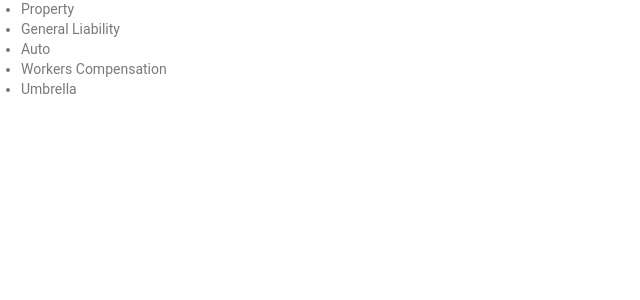
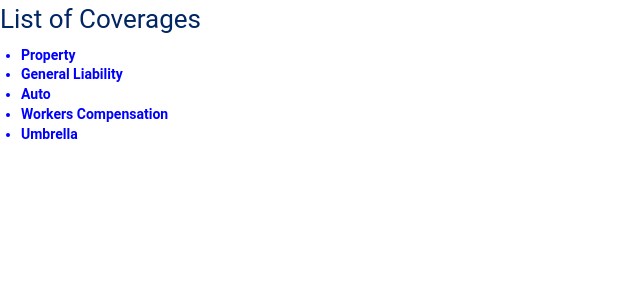
Before and after one commit to t4d-classes/react_07192021, a React (Create React App) app in the folder demo-app/: page / in a window 1280 px wide. Shown: the top 300 px of the page, without its empty margins (0-640 px from the left). Built offline with nearby package versions, Linux system fonts and the light colour scheme.

Commit message:
add code demos

```diff
--- a/demo-app/public/index.html
+++ b/demo-app/public/index.html
@@ -26,6 +26,7 @@
 
   <link href="styles/lm1.css" rel="stylesheet">
   <link href="styles/lm2.css" rel="stylesheet">
+  <link href="styles/app.css" rel="stylesheet">
 </head>
 
 <body>
--- /dev/null
+++ b/demo-app/public/styles/app.css
@@ -0,0 +1,9 @@
+
+/* please never do this */
+.info {
+  color: blue;
+}
+
+.critical {
+  font-weight: bold;
+}
--- a/demo-app/src/components/CoverageList.js
+++ b/demo-app/src/components/CoverageList.js
@@ -17,16 +17,24 @@ export class CoverageList extends Component {
         id: PropTypes.number.isRequired,
         name: PropTypes.string.isRequired,
       })),
+      children: PropTypes.node.isRequired,
     };
   }
 
   render() {
 
     return (
-      <ul>
-        {this.props.coverages.map(coverage =>
-          <li key={coverage.id}>{coverage.name}</li>)}
-      </ul>
+      <>
+        <header>
+          {this.props.children}
+        </header>
+        <ul>
+          {this.props.coverages.map(coverage =>
+            <li key={coverage.id} className="info critical">
+              {coverage.name}
+            </li>)}
+        </ul>
+      </>
     );
   }
 }
--- a/demo-app/src/index.js
+++ b/demo-app/src/index.js
@@ -11,6 +11,8 @@ const coverageList = [
 ];
 
 render(
-  <CoverageList coverages={coverageList} />,
+  <CoverageList coverages={coverageList}>
+    <h1>List of Coverages</h1>
+  </CoverageList>,
   document.querySelector("#root"),
 );
```
